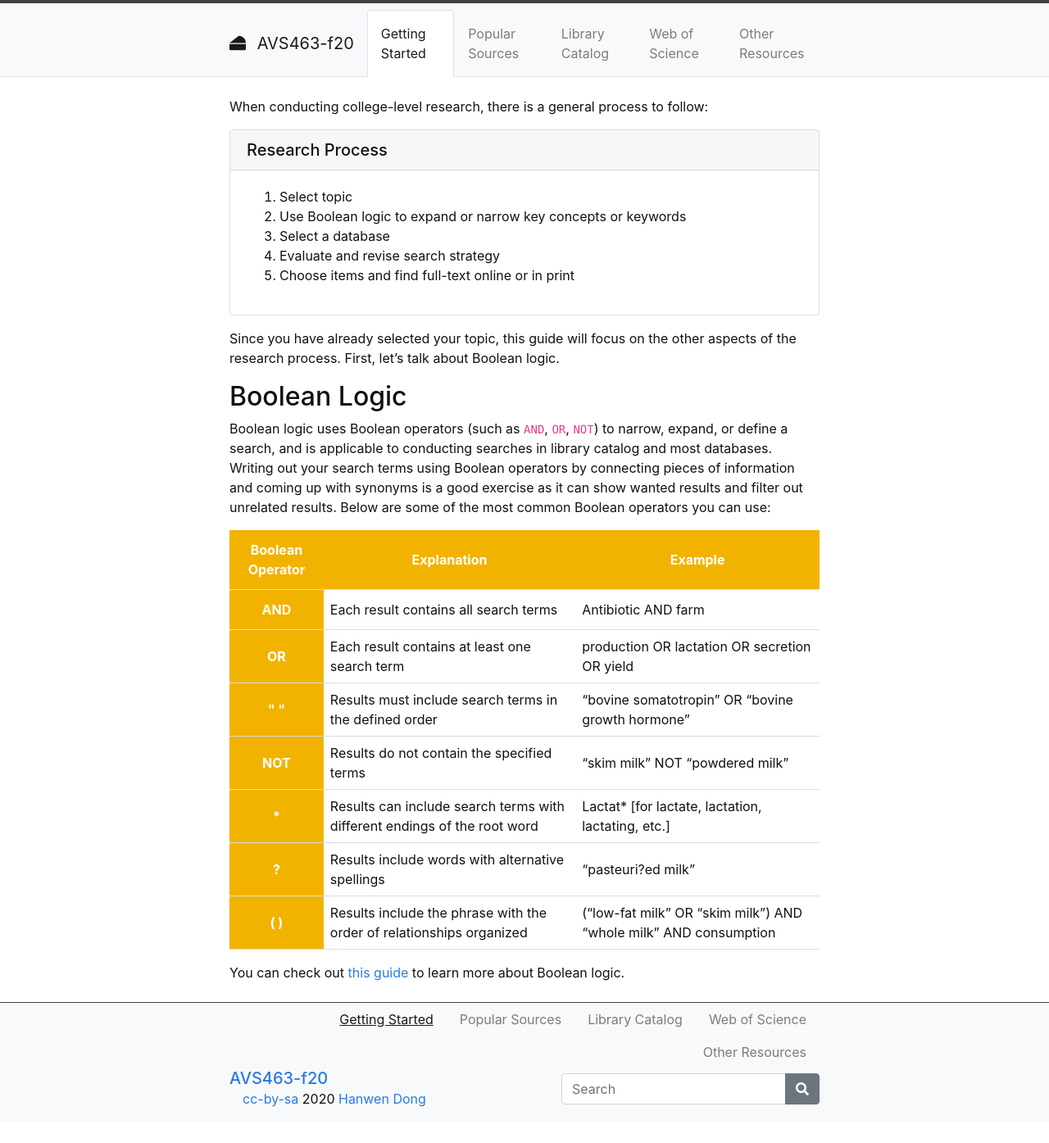
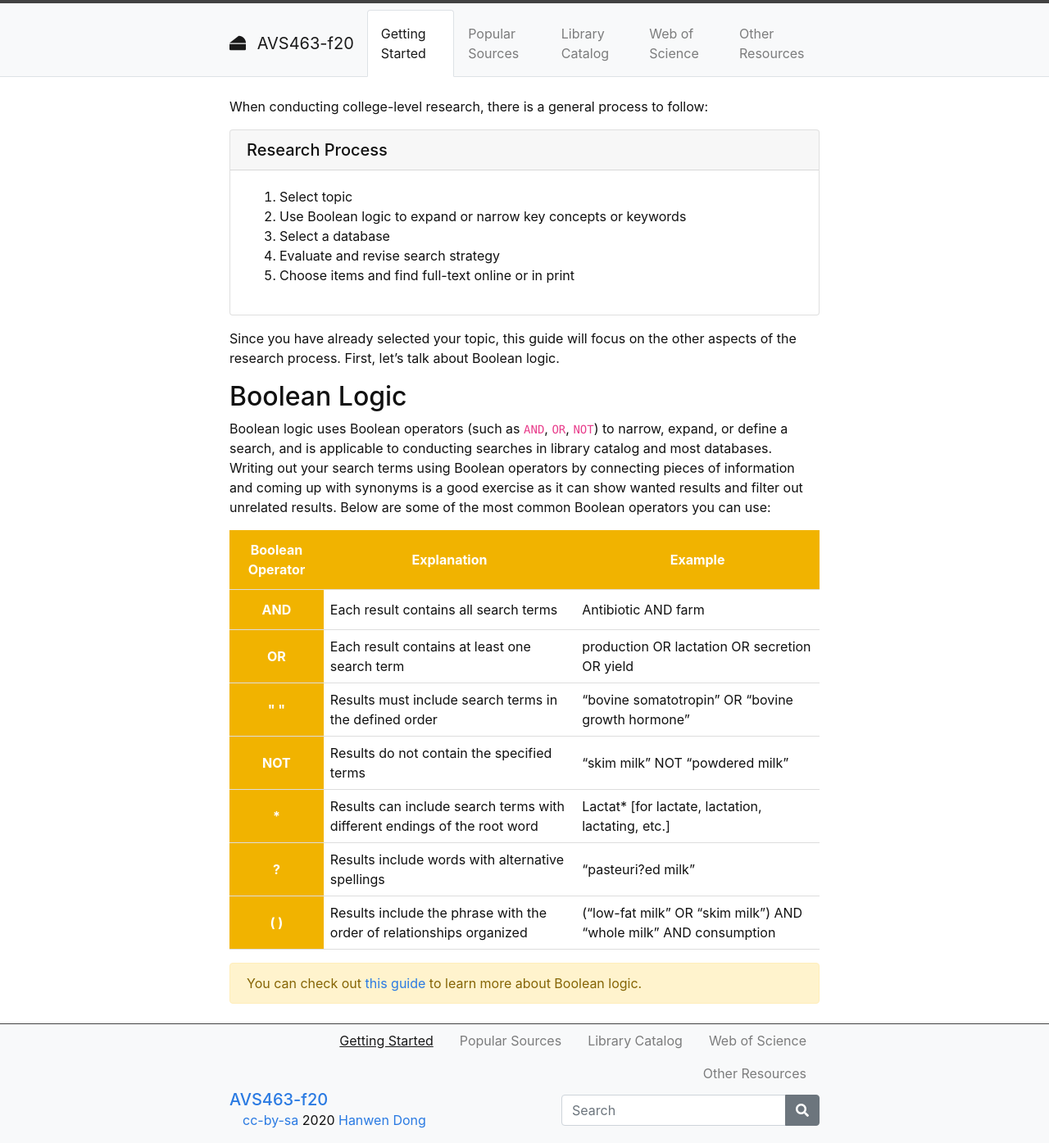
Before and after one commit to hanwendong1/AVS463-f20, a Jekyll site: the page built from content/1-Getting-Started.md, in a window 1280 px wide. Shown: the whole page at 82% size. Built offline with Jekyll 4.4.1, drawn with Linux system fonts in a browser that asks for light colours; before the commit the page ends 1369 px from its top, so only the background shows below that.

Commit message:
Update 1-Getting-Started.md

```diff
--- a/content/1-Getting-Started.md
+++ b/content/1-Getting-Started.md
@@ -90,5 +90,6 @@ Boolean logic uses Boolean operators (such as `AND`, `OR`, `NOT`) to narrow, exp
    </p>
 </html>
 
-
-You can check out [this guide](https://libguides.uidaho.edu/boolean) to learn more about Boolean logic.
+{% capture text %}You can check out [this guide](https://libguides.uidaho.edu/boolean) to learn more about Boolean logic.
+{% endcapture %}
+{% include alert.md text=text color="warning" %}
```
